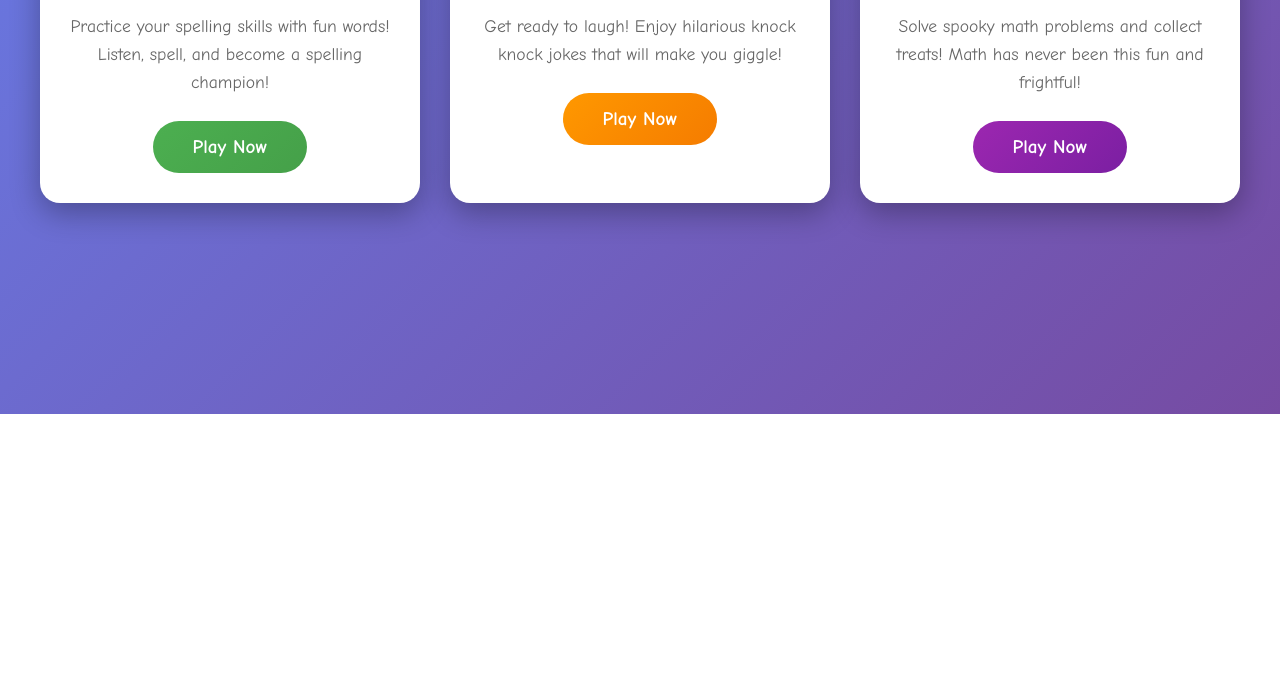
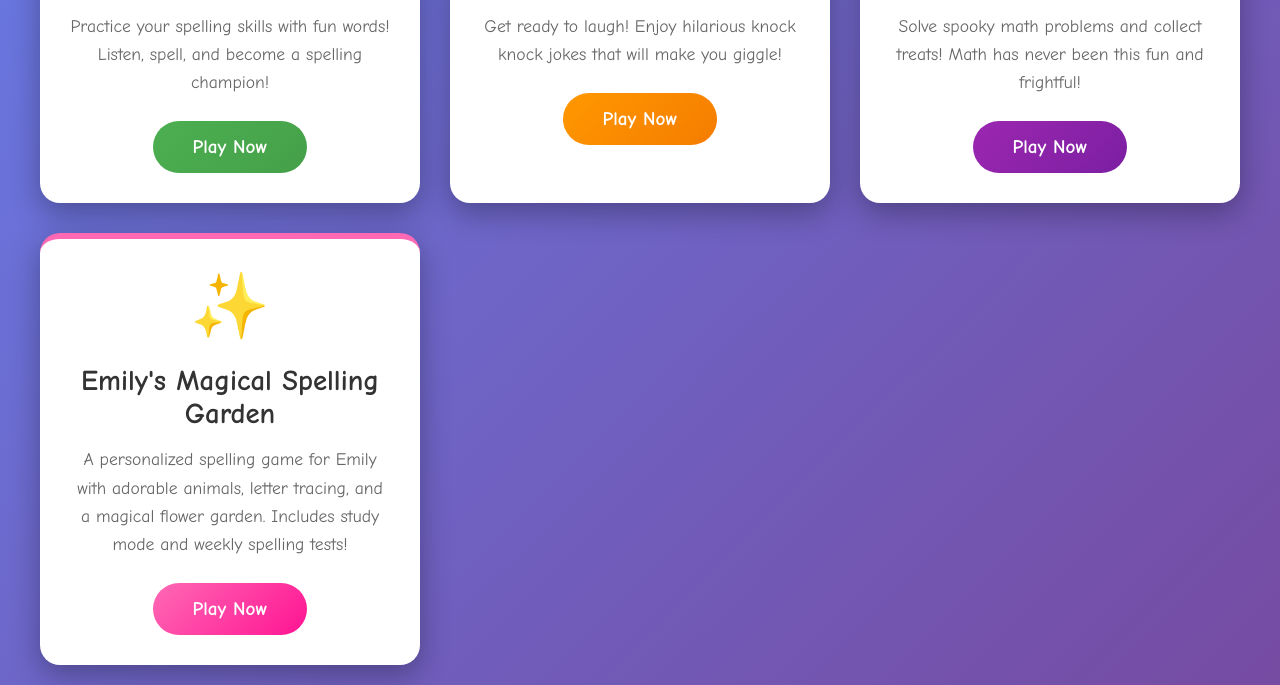
Before and after one commit to medley/Claude_Testing, a plain HTML site: page index.html in a window 1280 px wide. Shown: the part 386-1071 px from the top of the page. Before the commit the page ends 800 px from the top, so only its background shows below. Drawn offline with Linux system fonts and the light colour scheme.

Commit message:
add Emily's game to homepage

```diff
--- a/index.html
+++ b/index.html
@@ -80,6 +80,10 @@
             border-top: 6px solid #9C27B0;
         }
 
+        .game-card.emily {
+            border-top: 6px solid #FF69B4;
+        }
+
         .icon {
             font-size: 4rem;
             margin-bottom: 20px;
@@ -124,6 +128,10 @@
 
         .halloween .play-button {
             background: linear-gradient(135deg, #9C27B0, #7B1FA2);
+        }
+
+        .emily .play-button {
+            background: linear-gradient(135deg, #FF69B4, #FF1493);
         }
 
         .play-button:hover {
@@ -239,6 +247,16 @@
                 </p>
                 <a href="halloween-math-game.html" class="play-button">Play Now</a>
             </div>
+
+            <!-- Emily's Magical Spelling Garden Card -->
+            <div class="game-card emily">
+                <span class="icon">✨</span>
+                <h2 class="game-title">Emily's Magical Spelling Garden</h2>
+                <p class="game-description">
+                    A personalized spelling game for Emily with adorable animals, letter tracing, and a magical flower garden. Includes study mode and weekly spelling tests!
+                </p>
+                <a href="emily-spelling-game.html" class="play-button">Play Now</a>
+            </div>
         </div>
     </div>
 </body>
```
